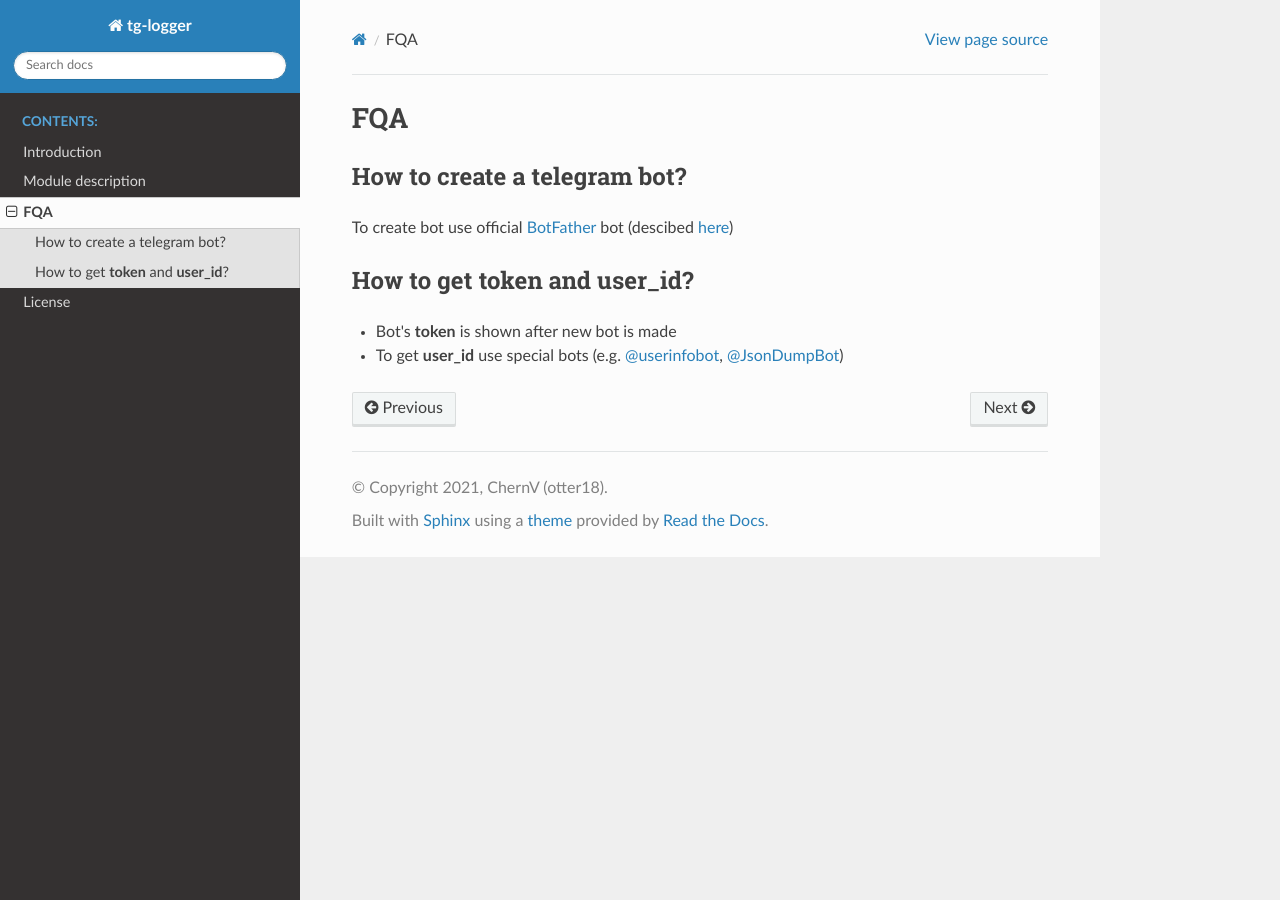
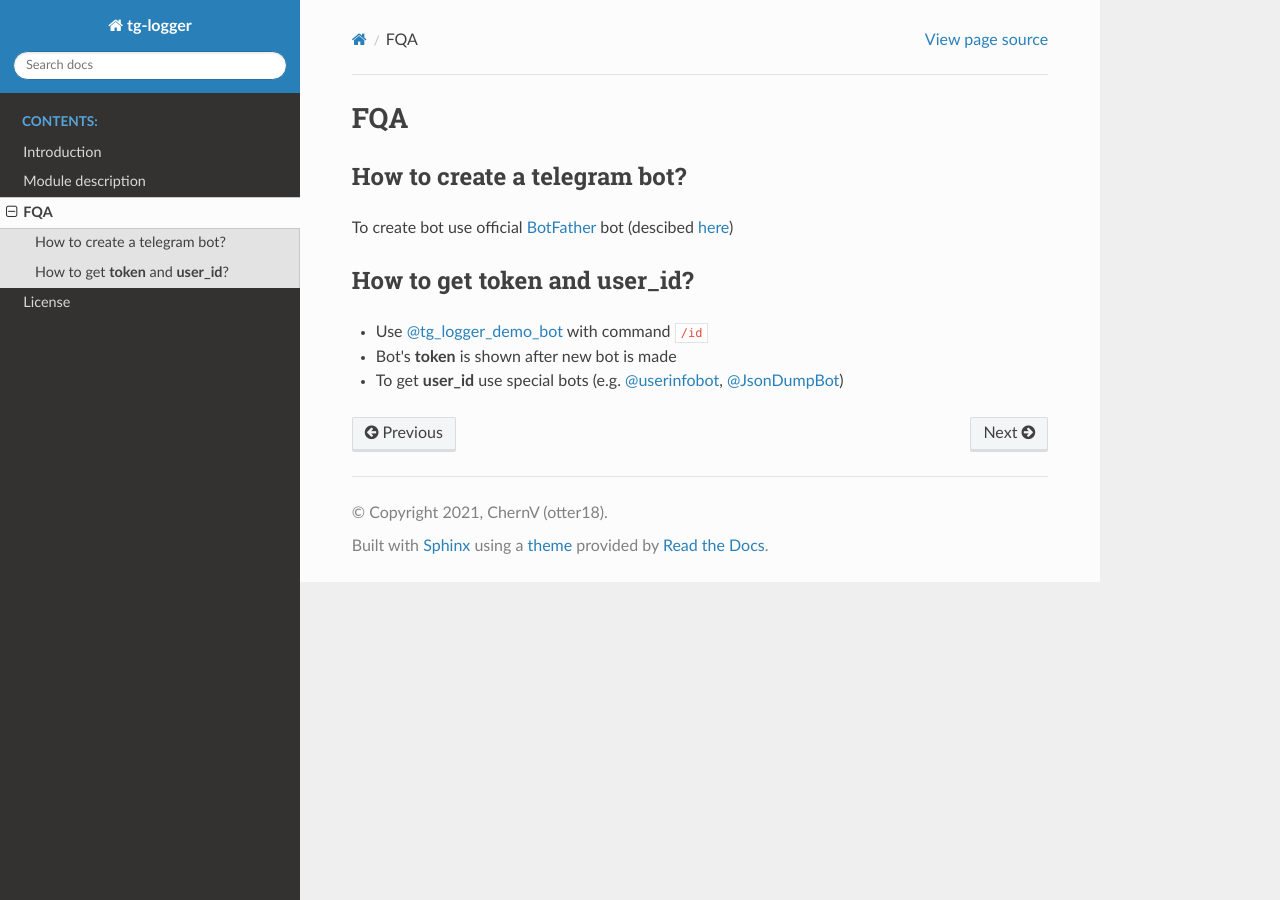
Before and after one commit to otter18/tg_logger, a Sphinx documentation site: the page built from docs/source/fqa.rst, in a window 1280 px wide. Built offline with Sphinx 7.4.7 and the Read the Docs theme 2.0.0, drawn with Linux system fonts in a browser that asks for light colours.

Commit message:
Update fqa.rst

```diff
--- a/docs/source/fqa.rst
+++ b/docs/source/fqa.rst
@@ -9,5 +9,6 @@ To create bot use official `BotFather <https://t.me/BotFather>`_ bot (descibed `
 How to get **token** and **user_id**?
 *************************************
 
+- Use `@tg_logger_demo_bot <https://t.me/tg_logger_demo_bot>`_ with command :code:`/id`
 - Bot's **token** is shown after new bot is made
 - To get **user_id** use special bots (e.g. `@userinfobot <https://t.me/userinfobot>`_, `@JsonDumpBot <https://t.me/JsonDumpBot>`_)
```
